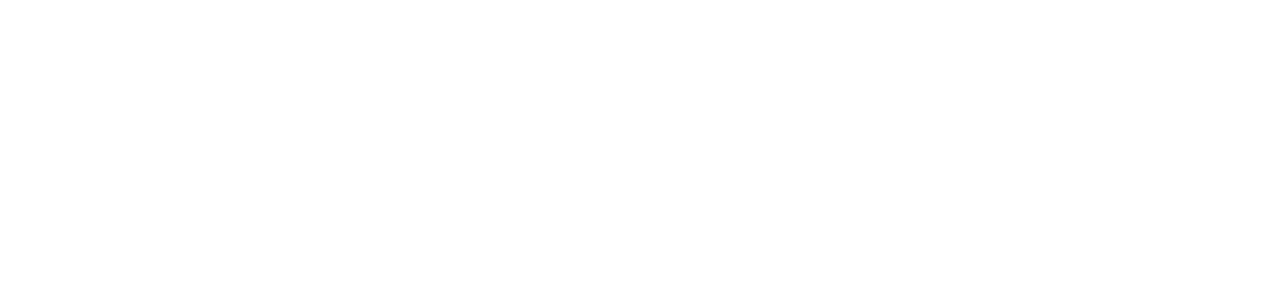
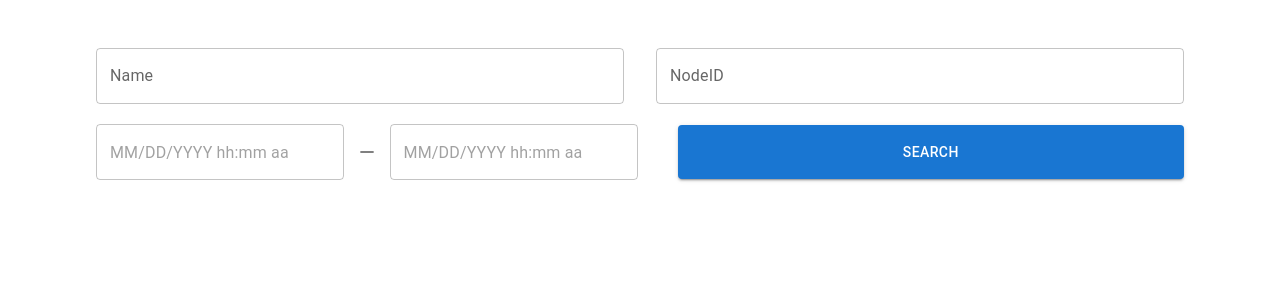
Before and after one commit to MmxLearning/OpcuaServer, a React (Vite) app in the folder web/: page / in a window 1280 px wide. Shown: the top 300 px of the page. Built offline with nearby package versions, Linux system fonts and the light colour scheme; sample sign-in values are in the browser's storage.

Commit message:
feat: home page input form

```diff
--- a/web/package.json
+++ b/web/package.json
@@ -17,8 +17,10 @@
     "@mui/lab": "5.0.0-alpha.170",
     "@mui/material": "^5.15.17",
     "@mui/x-data-grid": "^7.4.0",
+    "@mui/x-date-pickers": "^7.4.0",
     "@uiw/react-json-view": "2.0.0-alpha.24",
     "axios": "^1.6.8",
+    "dayjs": "^1.11.11",
     "react": "^18.2.0",
     "react-dom": "^18.2.0",
     "react-hot-toast": "^2.4.1",
--- a/web/src/pages/Home/index.tsx
+++ b/web/src/pages/Home/index.tsx
@@ -1,6 +1,92 @@
-import { FC } from "react";
+import { FC, useState } from "react";
+import toast from "react-hot-toast";
+
+import {
+  PickerValidDate,
+  DateTimePicker,
+  LocalizationProvider,
+} from "@mui/x-date-pickers";
+import { AdapterDayjs } from "@mui/x-date-pickers/AdapterDayjs";
+
+import { Container, Stack, Divider, TextField, Button } from "@mui/material";
+import { HorizontalRule } from "@mui/icons-material";
+
+import { useApi } from "@/network/api.ts";
 
 export const Home: FC = () => {
-  return <></>;
+  const [name, setName] = useState("");
+  const [nodeID, setNodeID] = useState("");
+  const [startAt, setStartAt] = useState<PickerValidDate | null>(null);
+  const [endAt, setEndAt] = useState<PickerValidDate | null>(null);
+
+  return (
+    <LocalizationProvider dateAdapter={AdapterDayjs}>
+      <Container
+        sx={{
+          width: "100%",
+          height: "100vh",
+          overflow: "hidden",
+        }}
+      >
+        <Stack
+          alignItems={"stretch"}
+          sx={{
+            padding: "3rem 2rem",
+          }}
+          spacing={2.5}
+        >
+          <Stack
+            direction={{ md: "row", xs: "column" }}
+            sx={{
+              "&>.MuiTextField-root": {
+                flex: 1,
+              },
+            }}
+          >
+            <TextField label={"Name"} />
+            <div style={{ width: "2rem", height: "1.5rem" }} />
+            <TextField label={"NodeID"} />
+          </Stack>
+          <Stack
+            direction={{ md: "row", xs: "column" }}
+            justifyContent={"space-between"}
+          >
+            <Stack direction={"row"} alignItems={"center"}>
+              <DateTimePicker
+                disableFuture
+                value={startAt}
+                maxDateTime={endAt?.clone()}
+                onChange={(ev) => setStartAt(ev)}
+              />
+              <HorizontalRule
+                sx={{
+                  color: "text.secondary",
+                  fontSize: 20,
+                  mx: 1.6,
+                }}
+              />
+              <DateTimePicker
+                value={endAt}
+                minDateTime={startAt?.clone()}
+                onChange={(ev) => setEndAt(ev)}
+              />
+            </Stack>
+
+            <div style={{ width: "2.5rem", height: "1.5rem" }} />
+
+            <Button
+              variant={"contained"}
+              sx={{
+                my: 0.1,
+                flex: 1,
+              }}
+            >
+              Search
+            </Button>
+          </Stack>
+        </Stack>
+      </Container>
+    </LocalizationProvider>
+  );
 };
 export default Home;
```
Also changed, not shown: 1 other file (tests, documents, lock files or other folders).
